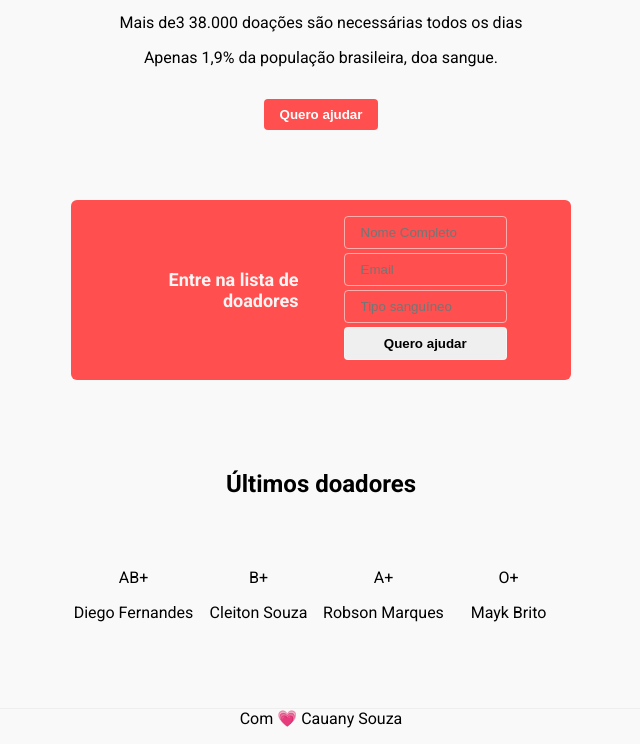
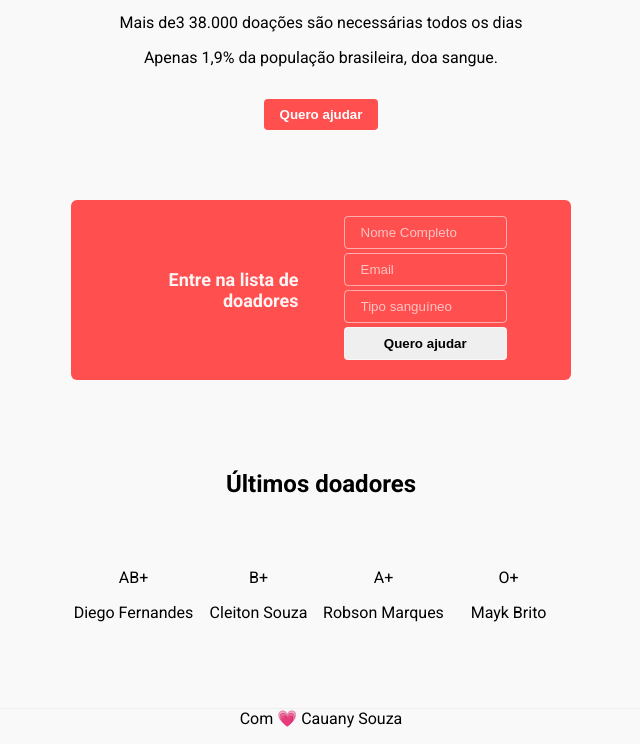
Before and after one commit to Cauany/MaratonaDev_DOE, a plain HTML site: page index.html in a window 1280 px wide. Shown: the part 199-943 px from the top of the page, without its empty margins (319-959 px from the left). Drawn offline with Linux system fonts and the light colour scheme.

Commit message:
modificado a tag input placeholder no styles.css

```diff
--- a/style.css
+++ b/style.css
@@ -61,12 +61,11 @@ form input, form button{
     padding: 8px 16px; /*preenchimento*/
     border-radius: 4px; /*bordas*/
     border: 1px solid #ffffff88; /*bordas*/
-
 }
 form input{
     background-color: transparent;
 }
-form ::input-placeholder{
+form input::placeholder{
     color: #ffffffaa;
 }
 form button{
```
